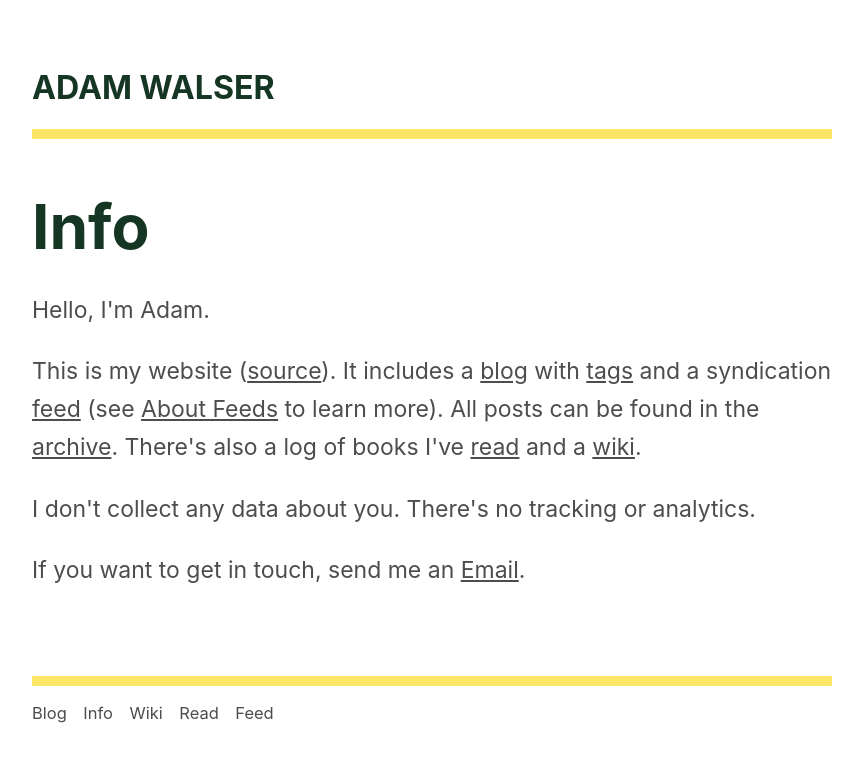
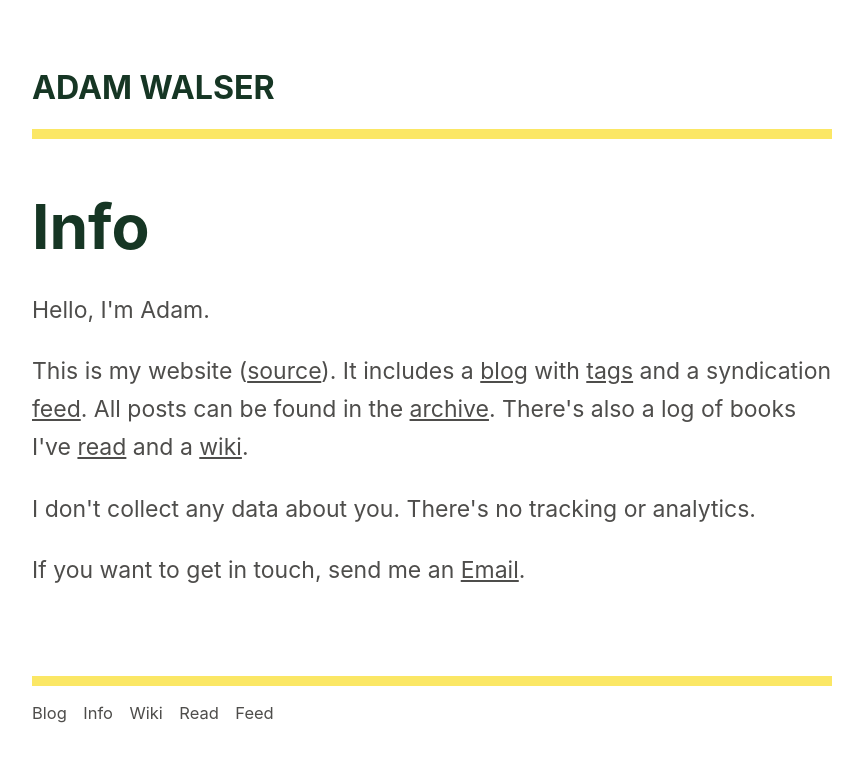
Before and after one commit to ajpwalser/ajpwalser.github.io, a Jekyll site: the page built from info.html, in a window 1280 px wide. Shown: the top 762 px of the page, without its empty margins (208-1071 px from the left). Built offline with Jekyll 4.4.1, drawn with Linux system fonts in a browser that asks for light colours; some web fonts are replaced.

Commit message:
Update info.html

```diff
--- a/info.html
+++ b/info.html
@@ -6,7 +6,7 @@
 
 <h2>Info</h2>
 <p class="first">Hello, I'm Adam.</p>
-<p>This is my website (<a href="https://github.com/ajpwalser/ajpwalser.github.io">source</a>). It includes a <a href="https://ajpwalser.github.io/">blog</a> with <a href="https://ajpwalser.github.io/tags/">tags</a> and a syndication <a href="https://ajpwalser.github.io/feed.xml">feed</a> (see <a href="https://aboutfeeds.com/">About Feeds</a> to learn more). All posts can be found in the <a href="https://ajpwalser.github.io/archive/">archive</a>. There's also a log of books I've <a href="https://ajpwalser.github.io/read/">read</a> and a <a href="https://ajpwalser.github.io/wiki/">wiki</a>.</p>
+<p>This is my website (<a href="https://github.com/ajpwalser/ajpwalser.github.io">source</a>). It includes a <a href="https://ajpwalser.github.io/">blog</a> with <a href="https://ajpwalser.github.io/tags/">tags</a> and a syndication <a href="https://ajpwalser.github.io/feed.xml">feed</a>. All posts can be found in the <a href="https://ajpwalser.github.io/archive/">archive</a>. There's also a log of books I've <a href="https://ajpwalser.github.io/read/">read</a> and a <a href="https://ajpwalser.github.io/wiki/">wiki</a>.</p>
 <p>I don't collect any data about you. There's no tracking or analytics.</p>
 <p>If you want to get in touch, send me an <a href="mailto:ajpwalser@gmail.com">Email</a>.</p>
 <div class="spacer"></div>
```
